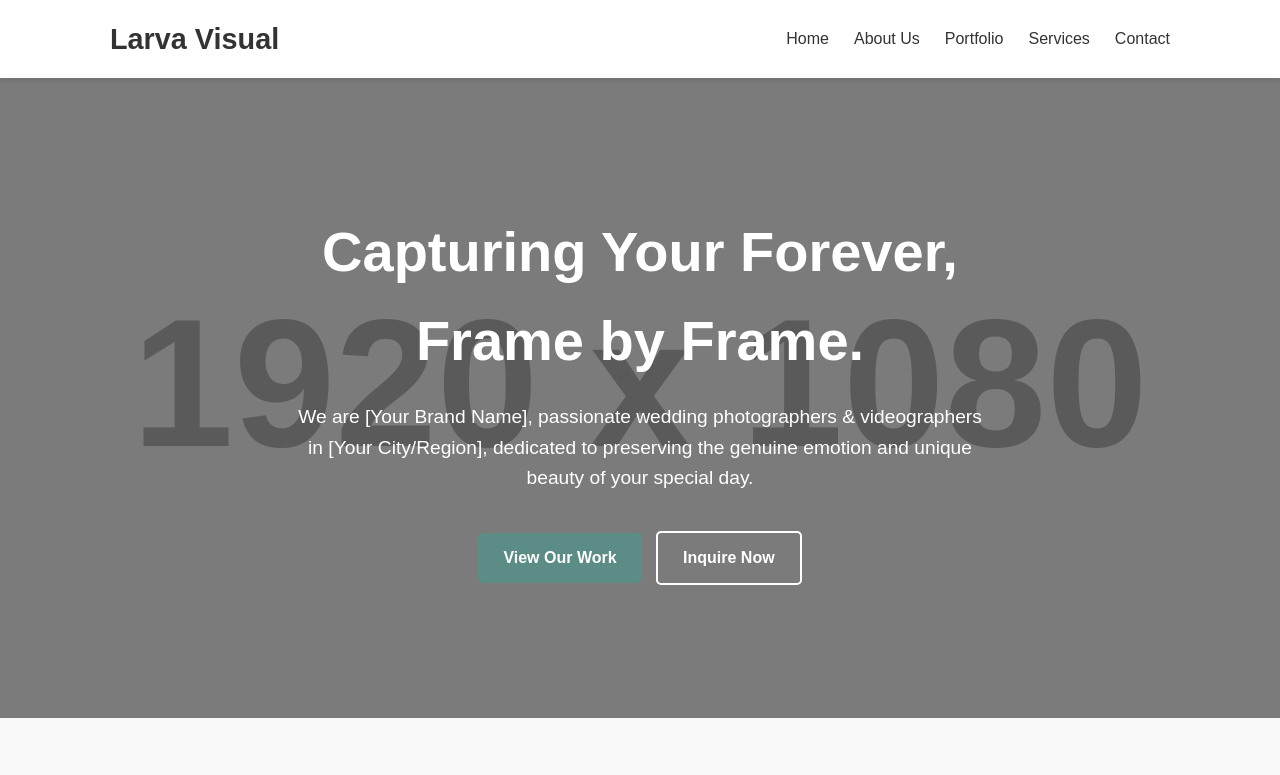
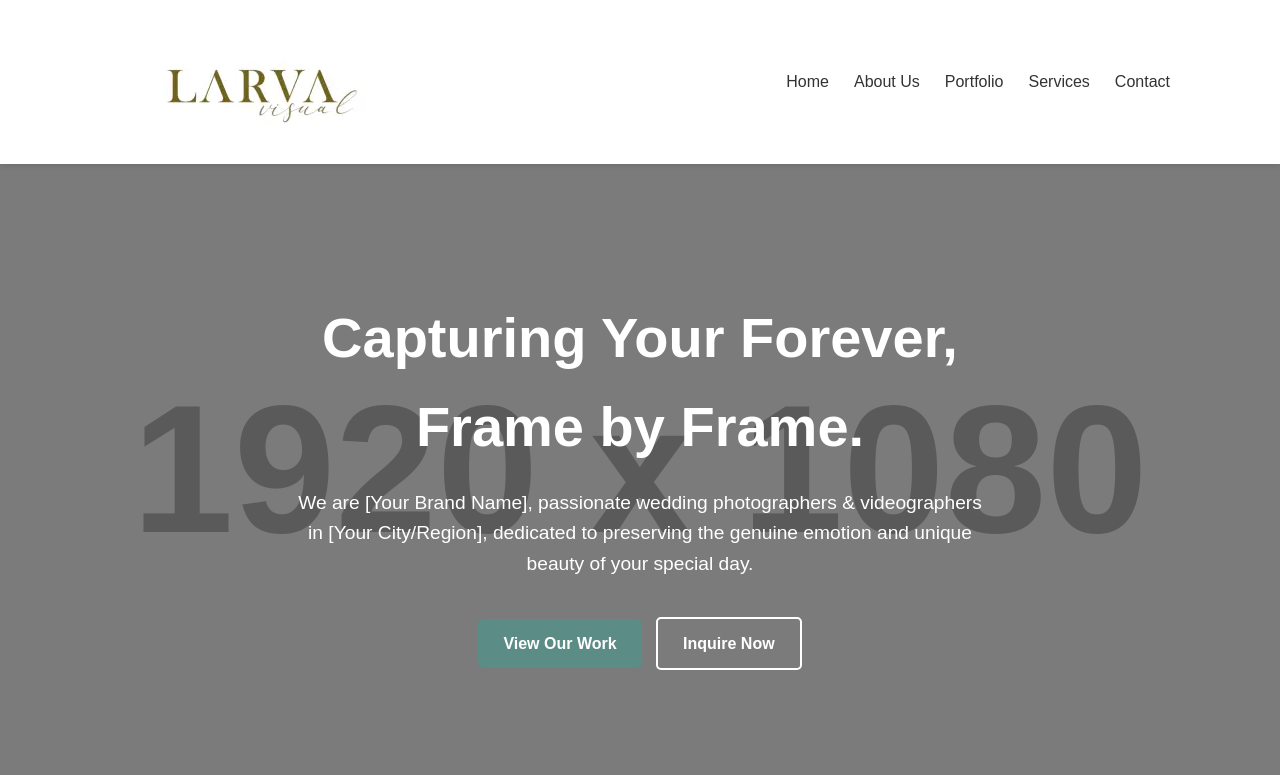
Before and after one commit to sembodogelar/larvavisual-staticsite, a plain HTML site: page index.html in a window 1280 px wide. Shown: the top 775 px of the page. Drawn offline with Linux system fonts and the light colour scheme; placeholder pictures from the web are drawn by us.

Commit message:
Add Logo to header

```diff
--- a/index.html
+++ b/index.html
@@ -9,7 +9,9 @@
 <body>
     <header>
         <div class="container">
-            <a href="index.html" class="logo">Larva Visual</a>
+            <a href="index.html" class="logo">
+                <img src="images/larva-header-logo.webp" alt="Larva Visual Logo">
+            </a>
             <nav class="main-nav">
                 <button class="nav-toggle" aria-label="toggle navigation">
                     <span class="hamburger"></span>
```
Also changed, not shown: images/larva-header-logo.webp (added).
